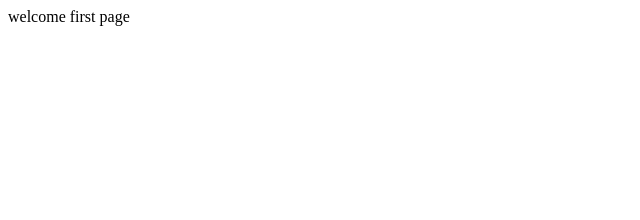
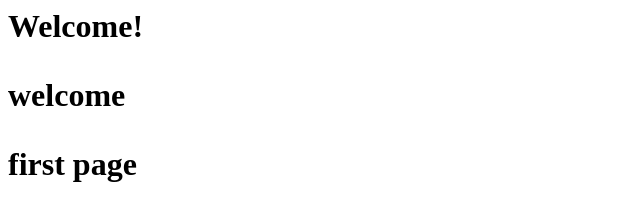
Before and after one commit to qwertyuiop9898123/my-castle, a plain HTML site: page index.html in a window 1280 px wide. Shown: the whole page, without its empty margins (0-640 px from the left). Drawn offline with Linux system fonts and the light colour scheme.

Commit message:
adjusted

```diff
--- a/index.html
+++ b/index.html
@@ -1,2 +1,3 @@
-welcome
-first page
+<h1>Welcome!<h1>
+<p>welcome<p>
+<p>first page<p>
```
